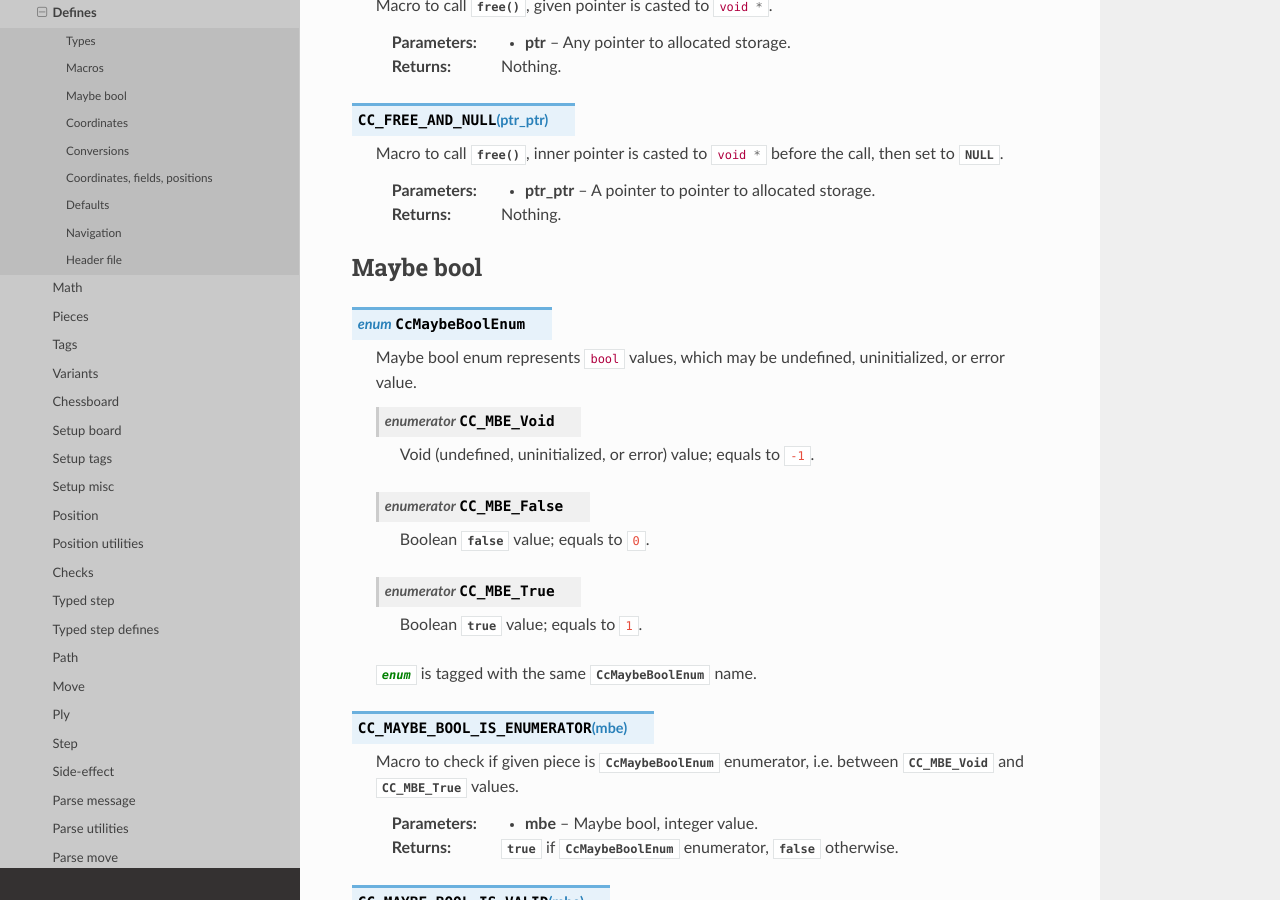
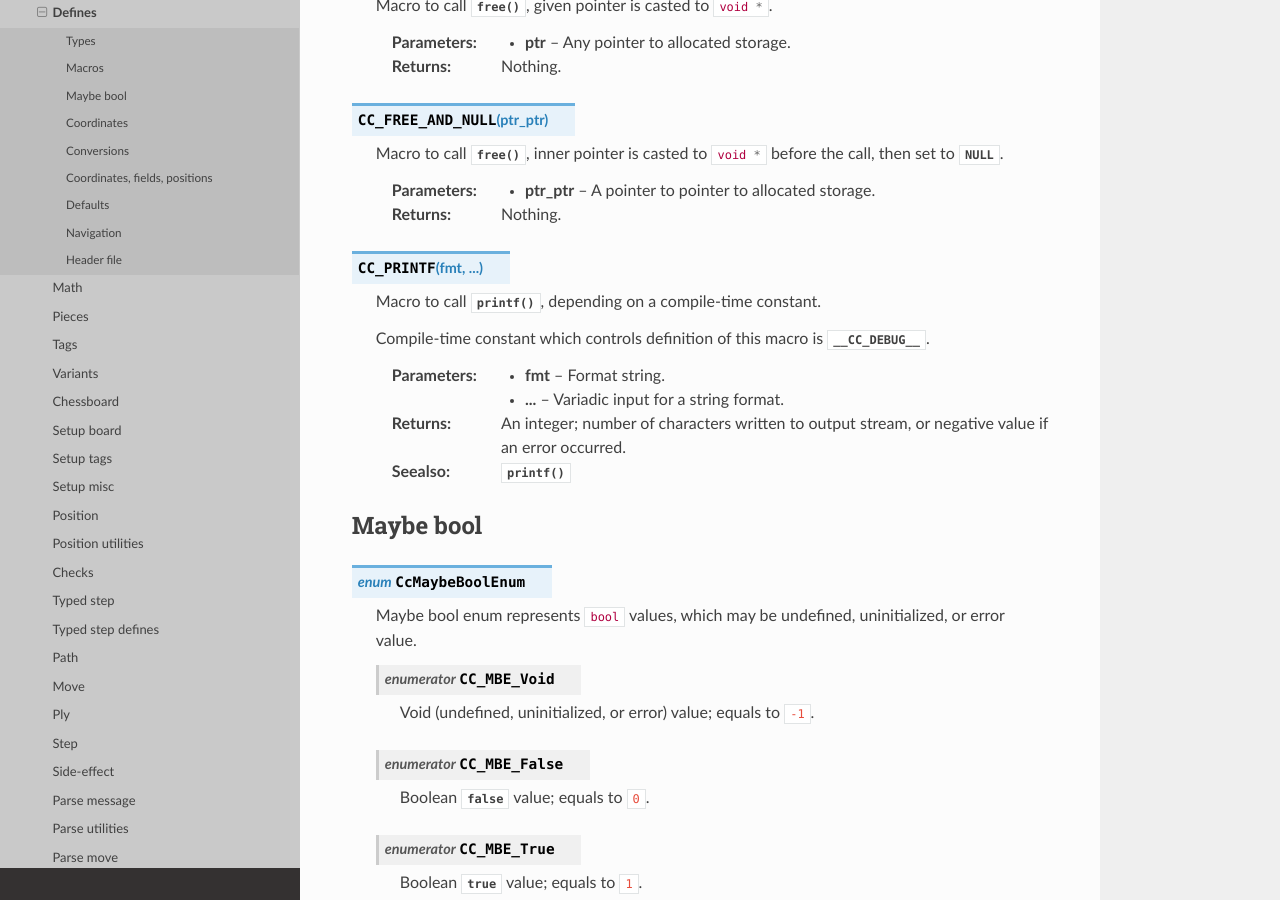
Before and after one commit to mmlacak/crochess, a Sphinx documentation site: the page built from docs/source/libcc/ccdefines.rst, in a window 1280 px wide and 900 px high, scrolled down 2615 px. Built offline with Sphinx 7.4.7 and the Read the Docs theme 3.1.0, drawn with Linux system fonts in a browser that asks for light colours; some of the changed text lies outside the part shown.

Commit message:
Moved debug printf() macro, docs.

```diff
--- a/docs/source/conf.py
+++ b/docs/source/conf.py
@@ -26,10 +26,10 @@ copyright = '2021, Mario Mlačak'
 author = 'Mario Mlačak'
 
 # The short X.Y version
-version = "0.0.1.162:1341+20250423.235930"   # docs-new-lib-short-version-major-minor-feature-commit+meta~breaks-place-marker
+version = "0.0.1.163:1342+20250424.004005"   # docs-new-lib-short-version-major-minor-feature-commit+meta~breaks-place-marker
 
 # The full version, including alpha/beta/rc tags
-release = "0.0.1.162:1341+20250423.235930"   # docs-new-lib-full-version-major-minor-feature-commit+meta~breaks-place-marker
+release = "0.0.1.163:1342+20250424.004005"   # docs-new-lib-full-version-major-minor-feature-commit+meta~breaks-place-marker
 
 
 # -- General configuration ---------------------------------------------------
--- a/docs/source/libcc/ccdefines.rst
+++ b/docs/source/libcc/ccdefines.rst
@@ -127,6 +127,18 @@ Macros
 
     :param ptr_ptr: A pointer to pointer to allocated storage.
     :returns: Nothing.
+
+.. c:macro:: CC_PRINTF(fmt,...)
+
+    Macro to call :c:func:`printf()`, depending on a compile-time constant.
+
+    Compile-time constant which controls definition of this macro is :c:macro:`__CC_DEBUG__`.
+
+    :param fmt: Format string.
+    :param ...: Variadic input for a string format.
+    :returns: An integer; number of characters written to output stream, or
+        negative value if an error occurred.
+    :seealso: :c:func:`printf()`
 
 .. _lbl-libcc-ccdefines-maybebool:
 
```
Also changed, not shown: other parts of docs/source/libcc/ccdefines.rst (+0 -12 lines), README.md (+2 -2 lines), 4 other files.
